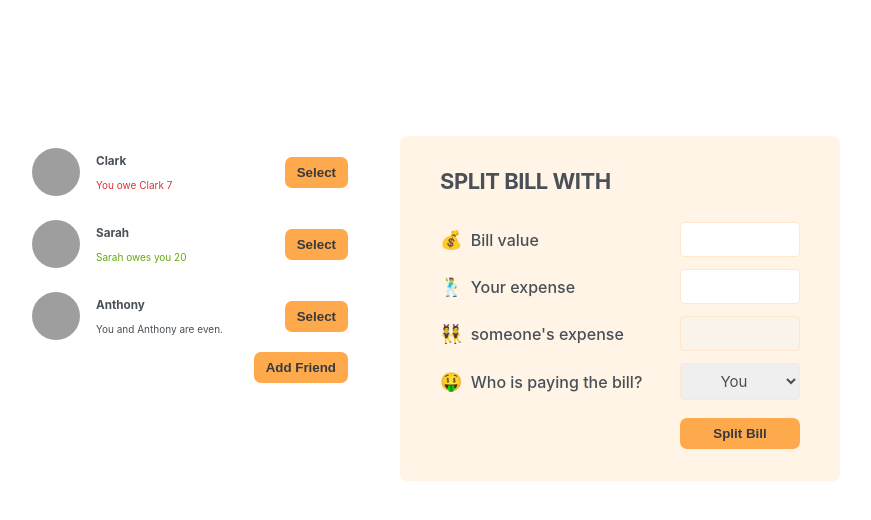
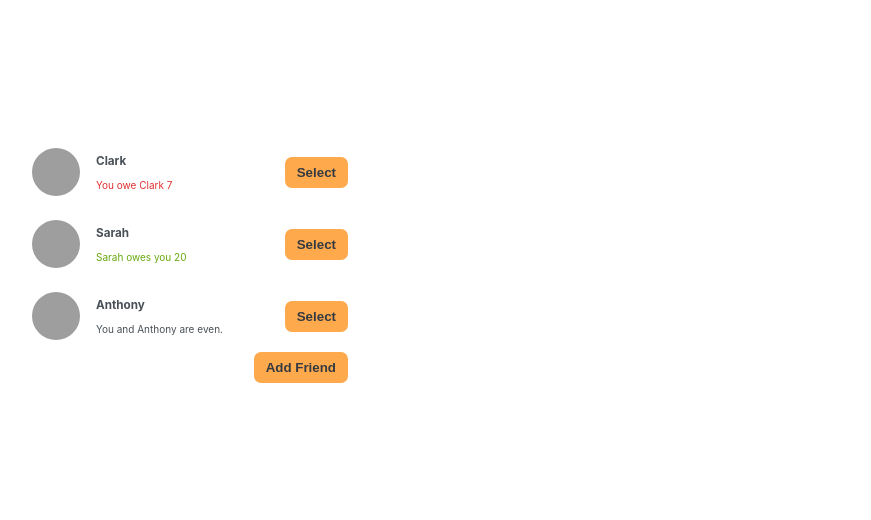
Before and after one commit to mushroom18/ReactCourse, a React (Vite) app: page / in a window 1280 px wide. Shown: the top 520 px of the page, without its empty margins (210-1081 px from the left). Built offline with nearby package versions, Linux system fonts and the light colour scheme; grey boxes are pictures that could not be loaded.

Commit message:
finish the eat-n-split project

```diff
--- a/src/05-eat-n-split/App.jsx
+++ b/src/05-eat-n-split/App.jsx
@@ -33,6 +33,7 @@ function Button({ children, handleOnClick }) {
 export default function App() {
   const [showAddFriend, setShowAddFriend] = useState(false);
   const [friends, setFriends] = useState(initialFriends);
+  const [selectFriend, setSelectFriend] = useState(null);
 
   function handleShowAddFriend() {
     setShowAddFriend((show) => !show);
@@ -42,33 +43,67 @@ export default function App() {
     setFriends((friends) => [...friends, friend]);
   }
 
+  function handleSelectFriend(friend) {
+    setSelectFriend((curfriend) =>
+      curfriend?.id === friend.id ? null : friend
+    );
+    setShowAddFriend(false);
+  }
+
+  function handleSplitBill(value) {
+    console.log(value);
+    setFriends((friends) =>
+      friends.map((friend) =>
+        friend.id === selectFriend.id
+          ? { ...friend, balance: friend.balance + value }
+          : friend
+      )
+    );
+    setSelectFriend(null);
+  }
+
   return (
     <div className="app">
       <div className="sidebar">
-        <FriendsList friends={friends} />
+        <FriendsList
+          friends={friends}
+          onSelectFriend={handleSelectFriend}
+          selectFriend={selectFriend}
+        />
+
         {showAddFriend && <FormAddFriend onAddFriend={handleAddFriend} />}
+
         <Button handleOnClick={handleShowAddFriend}>
           {showAddFriend ? "Close" : "Add Friend"}
         </Button>
       </div>
-      <FormSplitBill />
+      {selectFriend && (
+        <FormSplitBill friend={selectFriend} onSplitBill={handleSplitBill} />
+      )}
     </div>
   );
 }
 
-function FriendsList({ friends }) {
+function FriendsList({ friends, onSelectFriend, selectFriend }) {
   return (
     <div>
       {friends.map((friend) => (
-        <Friend friend={friend} key={friend.id} />
+        <Friend
+          friend={friend}
+          key={friend.id}
+          onSelectFriend={onSelectFriend}
+          selectFriend={selectFriend}
+        />
       ))}
     </div>
   );
 }
 
-function Friend({ friend }) {
+function Friend({ friend, onSelectFriend, selectFriend }) {
+  const isSelected = friend.id === selectFriend?.id;
+
   return (
-    <li>
+    <li className={isSelected ? "selected" : ""}>
       <img src={friend.image} alt={friend.name} />
       <h3>{friend.name}</h3>
       {friend.balance < 0 && (
@@ -82,7 +117,9 @@ function Friend({ friend }) {
         </p>
       )}
       {friend.balance === 0 && <p>You and {friend.name} are even.</p>}
-      <Button>Select</Button>
+      <Button handleOnClick={() => onSelectFriend(friend)}>
+        {isSelected ? "Close" : "Select"}
+      </Button>
     </li>
   );
 }
@@ -125,20 +162,50 @@ function FormAddFriend({ onAddFriend }) {
   );
 }
 
-function FormSplitBill() {
+function FormSplitBill({ friend, onSplitBill }) {
+  const [bill, setBill] = useState("");
+  const [paidByUser, setPaidByUser] = useState("");
+  const [whoIsPaying, setWhoIsPaying] = useState("user");
+
+  //const paidByFriend = Number(bill) - Number(paidByUser);
+  const paidByFriend = bill ? bill - paidByUser : "";
+
+  function handleSubmit(e) {
+    e.preventDefault();
+
+    if (!bill || !paidByUser) return;
+
+    onSplitBill(whoIsPaying === "user" ? paidByFriend : -paidByUser);
+  }
+
   return (
-    <form className="form-split-bill">
-      <h2>Split bill with </h2>
+    <form className="form-split-bill" onSubmit={handleSubmit}>
+      <h2>Split bill with {friend.name}</h2>
       <label>💰 Bill value</label>
-      <input type="text" />
+      <input
+        type="text"
+        value={bill}
+        onChange={(e) => setBill(Number(e.target.value))}
+      />
       <label>🕺 Your expense</label>
-      <input type="text" />
-      <label>👯 someone's expense</label>
-      <input type="text" disabled />
+      <input
+        type="text"
+        value={paidByUser}
+        onChange={(e) =>
+          setPaidByUser(
+            Number(e.target.value) > bill ? paidByUser : Number(e.target.value)
+          )
+        }
+      />
+      <label>👯 {friend.name}'s expense</label>
+      <input type="text" disabled value={paidByFriend} />
       <label>🤑 Who is paying the bill?</label>
-      <select>
-        <option>You</option>
-        <option>someone</option>
+      <select
+        value={whoIsPaying}
+        onChange={(e) => setWhoIsPaying(e.target.value)}
+      >
+        <option value="user">You</option>
+        <option value="friend">{friend.name}</option>
       </select>
       <Button>Split Bill</Button>
     </form>
```
